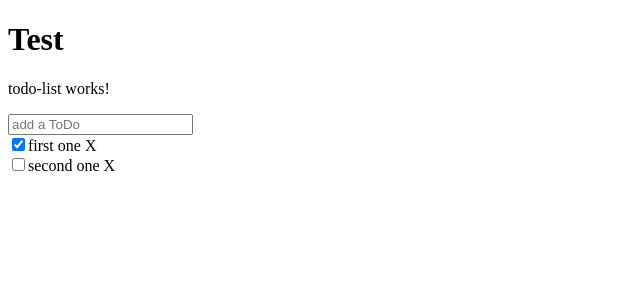
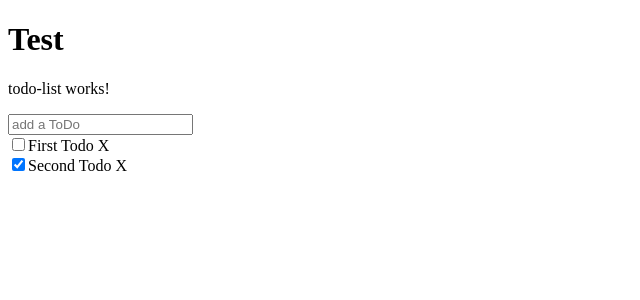
Before and after one commit to checkmyprojects/todolist, an Angular app: page / in a window 1280 px wide. Shown: the top 300 px of the page, without its empty margins (0-640 px from the left). Built offline with nearby package versions, Linux system fonts and the light colour scheme.

Commit message:
added class and refactor

```diff
--- /dev/null
+++ b/src/app/models/Todo.ts
@@ -0,0 +1,6 @@
+export class Todo{
+    id: number;
+    name: string;
+    completed: boolean;
+
+}
--- a/src/app/todo-list/todo-list.component.html
+++ b/src/app/todo-list/todo-list.component.html
@@ -1,13 +1,13 @@
 <p>todo-list works!</p>
 
-<input type="text" placeholder="add a ToDo" [(ngModel)]="todoTitle" (keyup.enter)="addTodo()">
+<input type="text" placeholder="add a ToDo" [(ngModel)]="inputTodo" (keyup.enter)="addTodo()">
 
-<div *ngFor="let todo of todos">
+<div *ngFor="let todo of todos; let i = index;">
     <div>
         <input type="checkbox" *ngIf="todo.completed" checked="checked">
         <input type="checkbox" *ngIf="!todo.completed">
-        <span>{{todo.name}}</span>
-        <span (click)="deleteTodo(todo.id)"> X</span>
+        <span (click)="toggleDone(i)">{{todo.name}}</span>
+        <span (click)="deleteTodo(i)"> X</span>
     </div>
 
 </div>
--- a/src/app/todo-list/todo-list.component.ts
+++ b/src/app/todo-list/todo-list.component.ts
@@ -1,4 +1,5 @@
 import { Component, OnInit } from '@angular/core';
+import { Todo } from '../models/Todo';
 
 @Component({
   selector: 'app-todo-list',
@@ -8,29 +9,31 @@ import { Component, OnInit } from '@angular/core';
 export class TodoListComponent implements OnInit {
 
   idForTodo: number = 3;
-  todoTitle: string = '';
-  todos = [
-    {
-    'id': 1,
-    'name': 'first one',
-    'completed': true
-    },
-    {
-    'id': 2,
-    'name': 'second one',
-    'completed': false
-    }];
+  inputTodo: string = '';
+  // todos = [
+  //   {
+  //   'id': 1,
+  //   'name': 'first one',
+  //   'completed': true
+  //   },
+  //   {
+  //   'id': 2,
+  //   'name': 'second one',
+  //   'completed': false
+  //   }];
+
+  todos: Todo[];
 
   addTodo() :void{
-    if(this.todoTitle.trim().length === 0){
+    if(this.inputTodo.trim().length === 0){
       return;
     }
     this.todos.push({
       'id': this.idForTodo,
-      'name': this.todoTitle,
+      'name': this.inputTodo,
       'completed': false});
 
-    this.todoTitle = '';
+    this.inputTodo = '';
     this.idForTodo++;
   }
 
@@ -38,12 +41,34 @@ export class TodoListComponent implements OnInit {
 
 
   deleteTodo(id:number) :void{
-    this.todos = this.todos.filter(todo => todo.id != id);
+    // this.todos = this.todos.filter(todo => todo.id != id);
+    this.todos = this.todos.filter((value, idx) => idx !== id);
   }
+
+  toggleDone(id:number) :void{
+    this.todos.map((value, idx) => {
+      if(idx === id) value.completed = !value.completed;
+
+      return value;
+    })
+  }
+
   constructor() { }
 
   ngOnInit(): void {
+    this.todos = [
+      {
+        id:1,
+        name: "First Todo",
+        completed: false
+      },
+      {
+        id:2,
+        name: "Second Todo",
+        completed: true
+      }
 
+    ];
   }
 
 }
--- a/tsconfig.json
+++ b/tsconfig.json
@@ -2,6 +2,7 @@
 {
   "compileOnSave": false,
   "compilerOptions": {
+    "strictPropertyInitialization": false,
     "baseUrl": "./",
     "outDir": "./dist/out-tsc",
     "forceConsistentCasingInFileNames": true,
```
